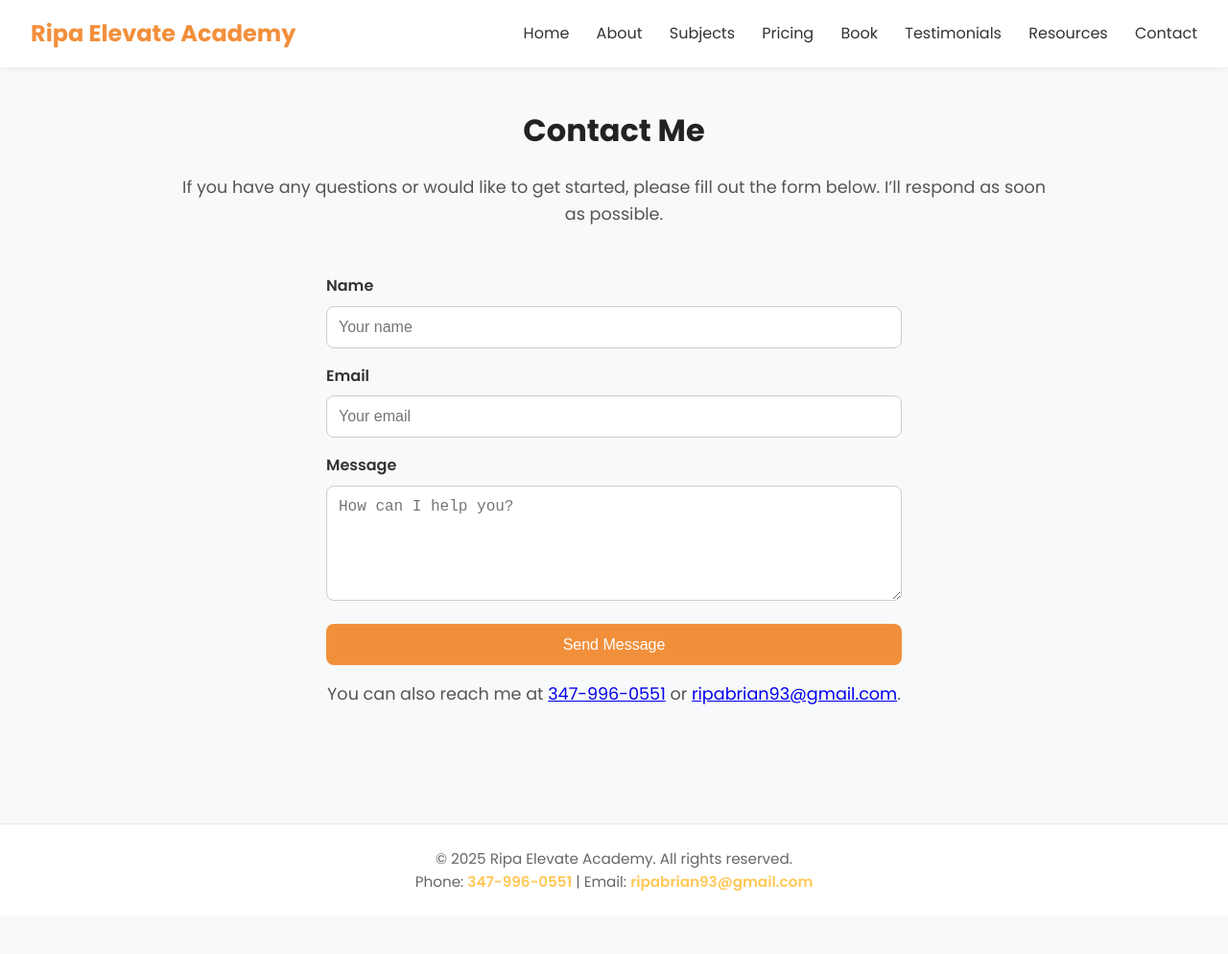
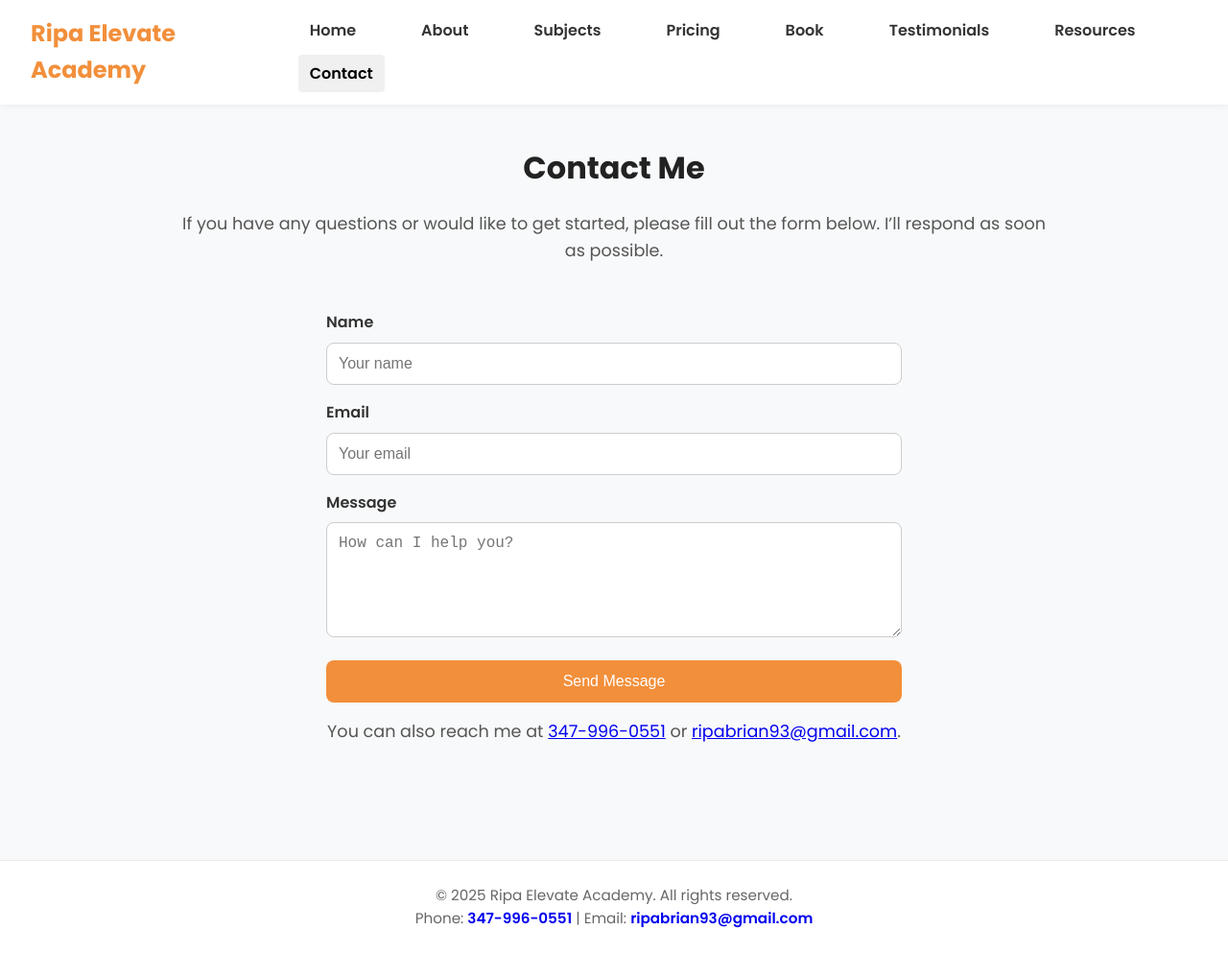
Before and after one commit to Bripa75/Ripa-Elevate-Academy, a plain HTML site: page contact.html in a window 1280 px wide. Shown: the whole page at 96% size. Before the commit the page ends 955 px from the top, so only its background shows below. Drawn offline with Linux system fonts and the light colour scheme.

Commit message:
Update contact.html

```diff
--- a/contact.html
+++ b/contact.html
@@ -11,27 +11,27 @@
 </head>
 <body>
   <header>
-    <div class="logo"><a href="index.html">Ripa Elevate Academy</a></div>
-    <nav>
-      <a href="index.html">Home</a>
-    <a href="index.html">About</a>
-    <a href="services.html">Subjects</a>
-      <a href="pricing.html">Pricing</a>
-      <a href="booking.html">Book</a>
-      <a href="testimonials.html">Testimonials</a>
-      <a href="resources.html">Resources</a>
-      <a href="contact.html">Contact</a>
-    </nav>
+    <div class="container" style="display: flex; justify-content: space-between; align-items: center;">
+      <div class="logo"><a href="index.html">Ripa Elevate Academy</a></div>
+      <nav>
+        <ul>
+          <li><a href="index.html">Home</a></li>
+          <li><a href="about.html">About</a></li>
+          <li><a href="services.html">Subjects</a></li>
+          <li><a href="pricing.html">Pricing</a></li>
+          <li><a href="booking.html">Book</a></li>
+          <li><a href="testimonials.html">Testimonials</a></li>
+          <li><a href="resources.html">Resources</a></li>
+          <li><a href="contact.html" class="active">Contact</a></li>
+        </ul>
+      </nav>
+    </div>
   </header>
 
-  <section class="section">
+  <main class="section">
     <h2>Contact Me</h2>
     <p>If you have any questions or would like to get started, please fill out the form below. I’ll respond as soon as possible.</p>
-    <!--
-      Integrate with Formspree for a working contact form.
-      Replace the action URL below with your own Formspree endpoint.  See
-      https://formspree.io for details.  Each input must have a name attribute.
-    -->
+
     <form action="https://formspree.io/f/mqkjvpan" method="POST">
       <label for="name">Name</label>
       <input type="text" id="name" name="name" placeholder="Your name" required>
@@ -42,16 +42,23 @@
       <label for="message">Message</label>
       <textarea id="message" name="message" placeholder="How can I help you?" required></textarea>
 
-      <!-- Hidden subject line for your notification email -->
       <input type="hidden" name="_subject" value="New message from Ripa Elevate Academy">
       <button type="submit">Send Message</button>
     </form>
-    <p style="text-align:center;margin-top:1rem;">You can also reach me at <a href="tel:+13479960551">347-996-0551</a> or <a href="mailto:ripabrian93@gmail.com">ripabrian93@gmail.com</a>.</p>
-  </section>
+
+    <p style="text-align:center; margin-top: 1rem;">
+      You can also reach me at <a href="tel:+13479960551">347-996-0551</a> or <a href="mailto:ripabrian93@gmail.com">ripabrian93@gmail.com</a>.
+    </p>
+  </main>
 
   <footer>
-    &copy; 2025 Ripa Elevate Academy. All rights reserved.
-    <div class="footer-contact">Phone: <a href="tel:+13479960551" style="color:#FFC857">347-996-0551</a> | Email: <a href="mailto:ripabrian93@gmail.com" style="color:#FFC857">ripabrian93@gmail.com</a></div>
+    <div class="container">
+      <p>&copy; 2025 Ripa Elevate Academy. All rights reserved.</p>
+      <p class="footer-contact">
+        Phone: <a href="tel:+13479960551">347-996-0551</a> |
+        Email: <a href="mailto:ripabrian93@gmail.com">ripabrian93@gmail.com</a>
+      </p>
+    </div>
   </footer>
 </body>
 </html>
```
